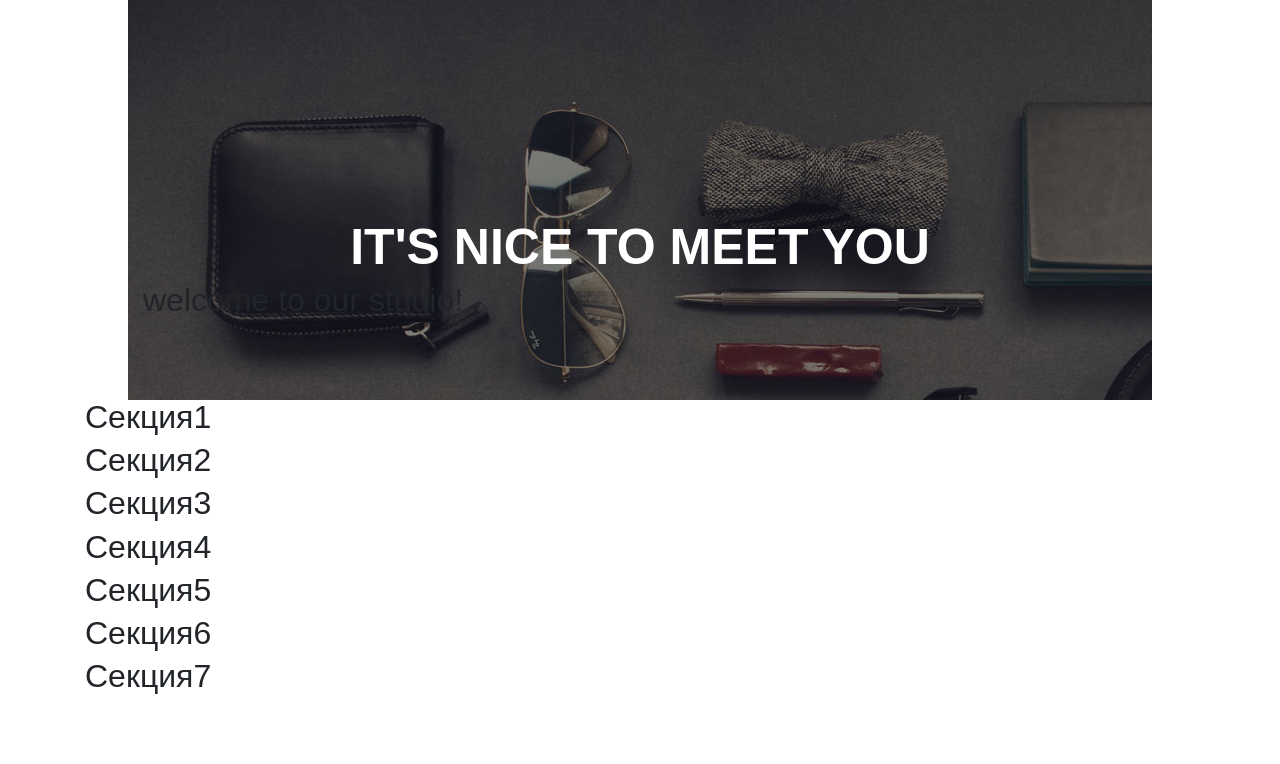
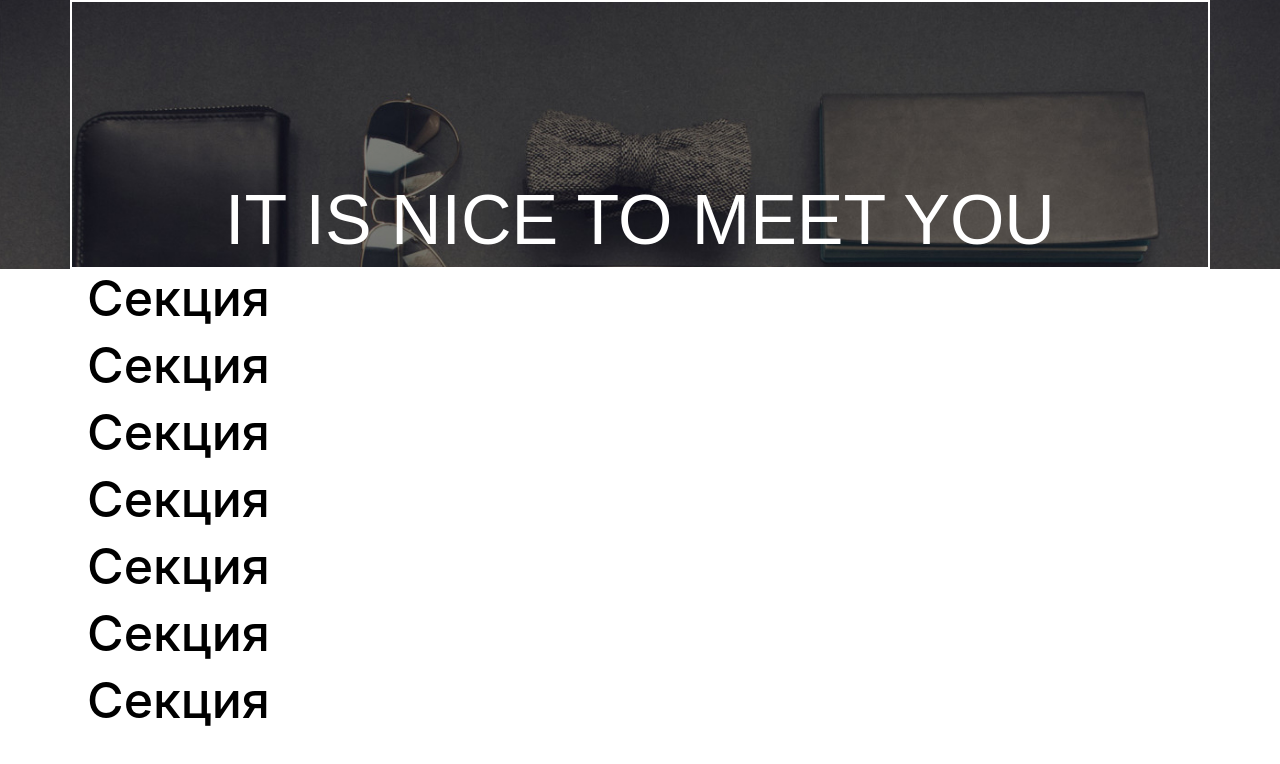
Before and after one commit to SergeD3/Gold, a plain HTML site: page index.html in a window 1280 px wide. Drawn offline with nearby package versions, Linux system fonts and the light colour scheme.

Commit message:
changes
second changes

```diff
--- a/css/style.css
+++ b/css/style.css
@@ -1,28 +1,25 @@
 body{
-  padding: 0px;
-  margin: 0px;
-  font-family: 'Arial', sans-serif;
+  /*  background-color: orange;*/
+}
+h1{
+  font-size: 70px;
+  color: #ffffff;
+  text-align: center;
+  text-transform: uppercase;
+  font-family: Arial, sans-serif;
+  margin-top: 180px;
 
 }
-div{
-  box-sizing: border-box;
+h2{
+  font-size: 50px;
+  color: black;
 }
-h1{
-  font-size: 50px;
-  font-weight: bold;
-  text-transform: uppercase;
-  color: #fff;
-
-  text-align: center;
-  padding-top: 220px;
+.container{
+width: 1200px;
+margin:0 auto;
+border: 2px solid white;
+}
+header{
+  background: url(../img/first-bg.jpg) no-repeat center top/cover ;
 
 }
-header{
-  width: 1024px;
-  height: 400px;
-  margin: auto;
-  background-image: url(../img/first-bg.jpg);
-}
-.title{
-
-}
--- a/index.html
+++ b/index.html
@@ -3,57 +3,68 @@
 <head>
 	<meta charset="UTF-8">
 	<meta http-equiv="X-UA-Compatible" content="IE=edge" />
-	<meta name="viewport" content="width=device-width, initial-scale=1.0" />
+	<meta name="viewport" content="width=device-width, initial-scale=1.0" /><header></header>
 	<title>Document</title>
 	<meta name="keywords" content="">
     <meta name="description" content="">
 	<link rel="stylesheet" href="libs/bootstrap/css/bootstrap.min.css">
 	<link rel="stylesheet" href="css/style.css">
 	<link rel="icon" href="img/favicon.png"  type="image/x-icon" />
-	<link href="https://fonts.googleapis.com/css?family=Raleway" rel="stylesheet">
+
+
+
 </head>
 <body>
 <header>
 	<div class="container">
-		<h1>it's nice to meet you</h1>
-		<h2 class="title">welcome to our studio!</h2>
+		<h1>it is nice to meet you</h1>
 	</div>
 </header>
 <section>
 	<div class="container">
-			<h2>Секция1</h2>
+		<h2>Секция</h2>
 	</div>
 </section>
 <section>
 	<div class="container">
-			<h2>Секция2</h2>
+		<h2>Секция</h2>
 	</div>
 </section>
 <section>
 	<div class="container">
-			<h2>Секция3</h2>
+		<h2>Секция</h2>
 	</div>
 </section>
 <section>
 	<div class="container">
-			<h2>Секция4</h2>
+		<h2>Секция</h2>
 	</div>
 </section>
 <section>
 	<div class="container">
-			<h2>Секция5</h2>
+		<h2>Секция</h2>
 	</div>
 </section>
 <section>
 	<div class="container">
-			<h2>Секция6</h2>
+		<h2>Секция</h2>
 	</div>
 </section>
 <footer>
 	<div class="container">
-			<h2>Секция7</h2>
+		<h2>Секция</h2>
 	</div>
 </footer>
 
+
+	<!-- Библиотека jQuery - необходима для Bootstrap плагинов -->
+	<script src="libs/jquery/jquery-1.11.2.min.js"></script>
+
+	<!-- Bootstrap JS скрипты -->
+	<script src="libs/bootstrap/js/bootstrap.min.js"></script>
+
+	<!-- Собственные JS скрипты -->
+	<script src="js/main.js"></script>
+
 </body>
 </html>
```
Lines whose indentation alone changed are shown as unchanged.
